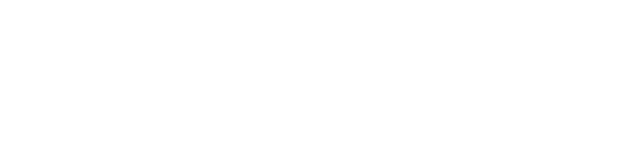
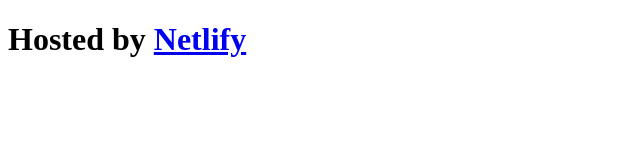
Before and after one commit to lydia0714/lydia-project, a plain HTML site: page inde.html in a window 1280 px wide. Shown: the whole page, without its empty margins (0-640 px from the left). Drawn offline with Linux system fonts and the light colour scheme.

Commit message:
Added a link to netlify

```diff
--- a/inde.html
+++ b/inde.html
@@ -6,5 +6,7 @@
 
     <title>lydia project</title>
   </head>
-  <body></body>
+  <body>
+    <h1> Hosted by <a href="https://www.netlify.com">Netlify</a></h1>
+  </body>
 </html>
```
